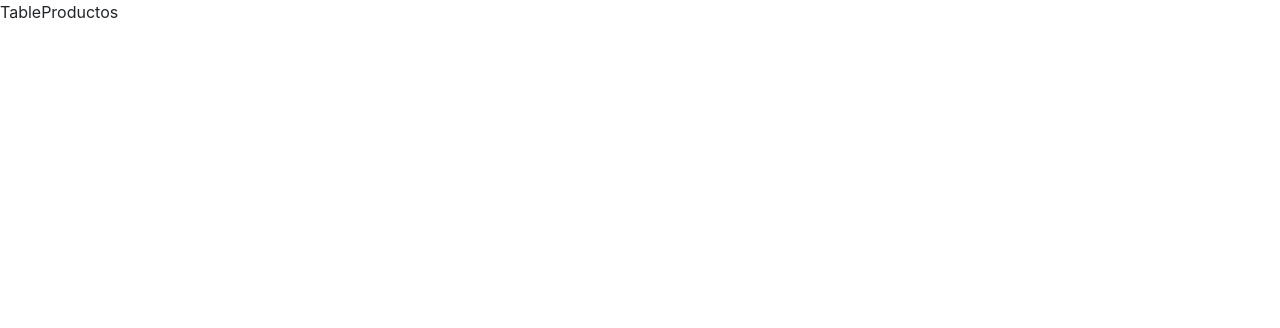
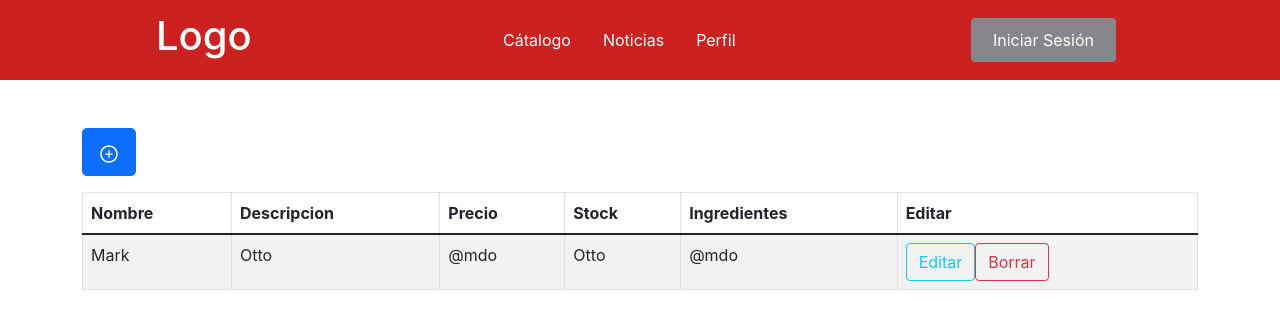
Before and after one commit to victor11s/ENER-G-ULTRA, a React (Create React App) app in the folder energ-1.0/: page /admiAgregarProducto in a window 1280 px wide. Shown: the top 328 px of the page. Built offline with nearby package versions, Linux system fonts and the light colour scheme.

Commit message:
Creacion de Tabla, mas boton para agregar productos

```diff
--- a/energ-1.0/package.json
+++ b/energ-1.0/package.json
@@ -8,6 +8,7 @@
     "@testing-library/user-event": "^13.5.0",
     "axios": "^0.26.1",
     "bootstrap": "^5.1.3",
+    "boxicons": "^2.1.2",
     "icons": "^1.0.0",
     "mdbreact": "^4.6.1",
     "react": "^17.0.2",
--- a/energ-1.0/src/components/Admi/TableProductos.js
+++ b/energ-1.0/src/components/Admi/TableProductos.js
@@ -1,10 +1,59 @@
 import React, { Component } from 'react'
 
-function TableProductos  () {
+import { Button, Container, Table } from 'react-bootstrap'
 
-    return (
-      <div>TableProductos</div>
-    )
-  }
+import { AiOutlinePlusCircle} from "react-icons/ai";
 
-export default TableProductos
+import { Row, Col } from 'react-bootstrap';
+
+
+
+
+function TableProductos() {
+
+  const wellStyles = { minWidth: 100 };
+  return (
+    <Container>
+    <div className='mt-5'>
+      <Row className='mw-50'>
+        <Col>
+        <Button href="" class="btn btn-primary mt-4 " size="lg" style={{color:''}} ><AiOutlinePlusCircle/></Button>
+        </Col>
+
+      </Row>
+
+      <Table striped bordered hover variant="ligth" className='mt-3'>
+        <thead>
+          <tr>
+
+            <th>Nombre</th>
+            <th>Descripcion</th>
+            <th>Precio</th>
+            <th>Stock</th>
+            <th>Ingredientes</th>
+            <th>Editar</th>
+          </tr>
+        </thead>
+        <tbody>
+          <tr>
+
+            <td>Mark</td>
+            <td>Otto</td>
+            <td>@mdo</td>
+            <td>Otto</td>
+            <td>@mdo</td>
+            <td>
+              <a href="" class="btn btn-outline-info">Editar</a>
+              <a href="" class="btn btn-outline-danger">Borrar</a>
+            </td>
+          </tr>
+
+
+        </tbody>
+      </Table>
+    </div>
+    </Container>
+  )
+}
+
+export default TableProductos;
--- a/energ-1.0/src/pages/AdmiAgregarProducto.js
+++ b/energ-1.0/src/pages/AdmiAgregarProducto.js
@@ -1,10 +1,14 @@
 import React, { Component } from 'react'
 import TableProductos from '../components/Admi/TableProductos'
+import NavBar from '../components/NavBar';
 
 function AdmiAgregarProducto ()  {
 
     return (
-      <div><TableProductos/></div>
+      <div>
+        <NavBar/>
+        <TableProductos/>
+        </div>
     )
   }
 
```
Also changed, not shown: 1 other file (tests, documents, lock files or other folders).
